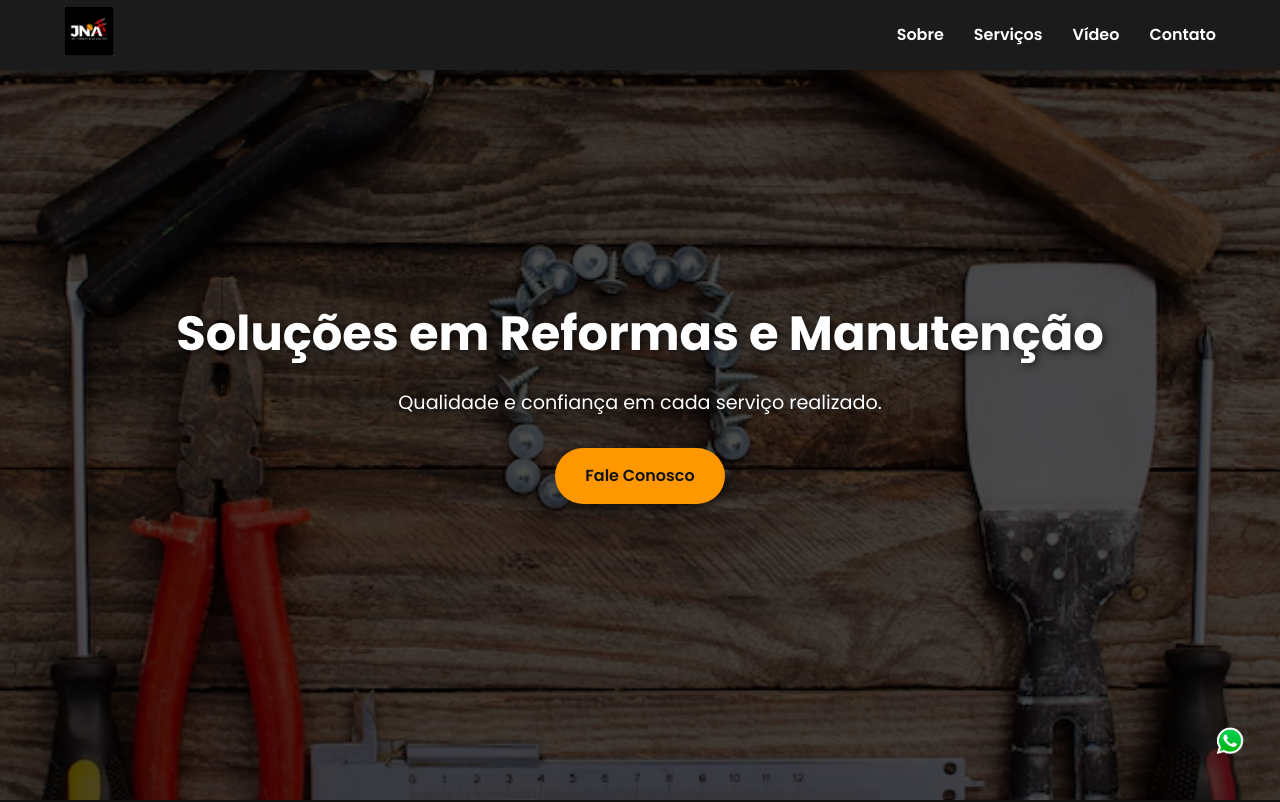
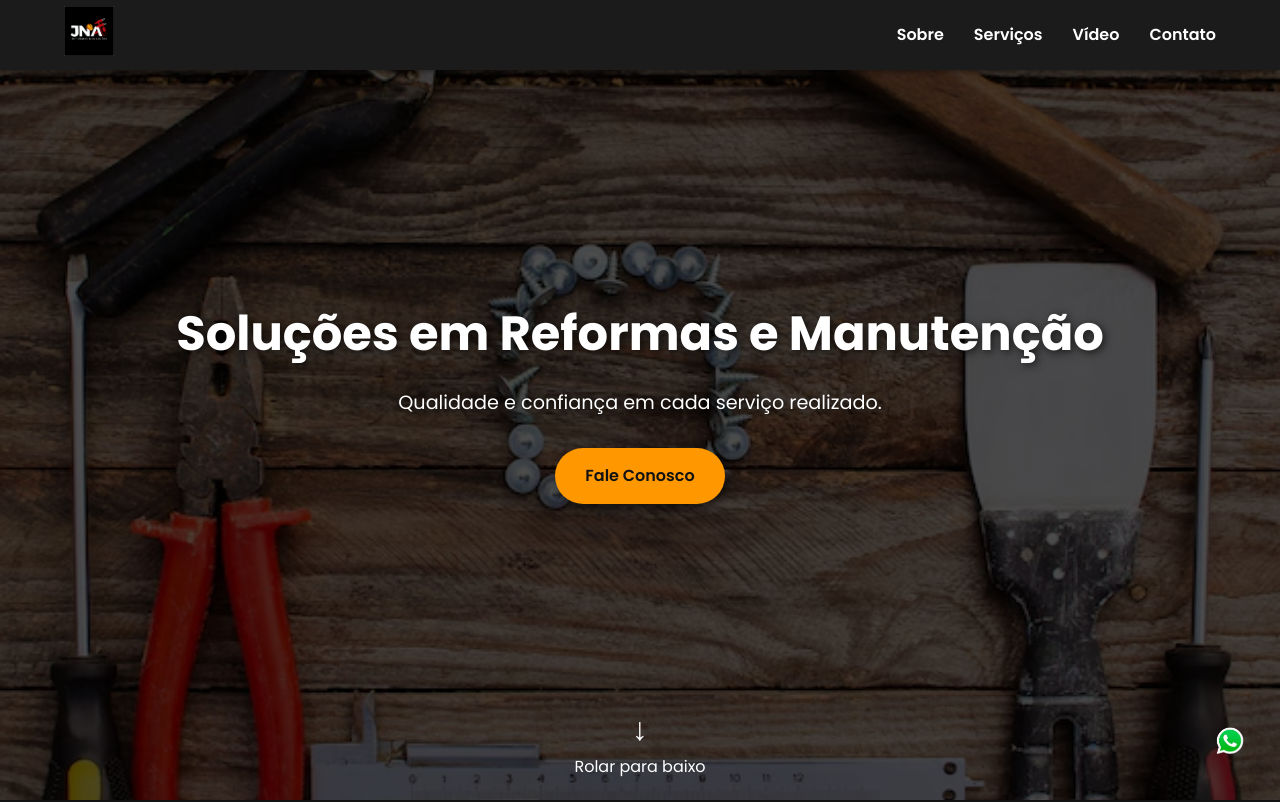
Before and after one commit to Uparchive/JNAreformasesolucoes, a plain HTML site: page index.html in a window 1280 px wide. Shown: the top 802 px of the page. Drawn offline with Linux system fonts and the light colour scheme.

Commit message:
Add files via upload

```diff
--- a/index.html
+++ b/index.html
@@ -66,6 +66,11 @@
           target="_blank"
           rel="noopener noreferrer"
         >Fale Conosco</a>
+      </div>
+      <!-- Indicador de Scroll -->
+      <div class="scroll-indicator">
+        <span class="arrow">&#x2193;</span>
+        <span class="scroll-text">Rolar para baixo</span>
       </div>
     </section>
 
--- a/script.js
+++ b/script.js
@@ -184,4 +184,18 @@ document.addEventListener("DOMContentLoaded", () => {
 
   updateSlider();
   startSlideShow();
+
+  // =======================
+  // INDICADOR DE SCROLL (clicável)
+  // =======================
+  const scrollIndicator = document.querySelector(".scroll-indicator");
+  if (scrollIndicator) {
+    scrollIndicator.addEventListener("click", () => {
+      const aboutSection = document.getElementById("sobre");
+      if (aboutSection) {
+        const pos = aboutSection.getBoundingClientRect().top + window.scrollY;
+        window.scrollTo({ top: pos - 70, behavior: "smooth" });
+      }
     });
+  }
+});
--- a/style.css
+++ b/style.css
@@ -166,6 +166,37 @@ nav ul li a:hover {
   background: var(--secondary-color);
   transform: translateY(-3px);
   box-shadow: 0 8px 15px rgba(0, 0, 0, 0.3);
+}
+
+/* Indicador de scroll na seção hero */
+.scroll-indicator {
+  position: absolute;
+  bottom: 20px;
+  left: 50%;
+  transform: translateX(-50%);
+  text-align: center;
+  color: var(--light-color);
+  font-size: 1rem;
+  cursor: pointer;
+  animation: bounce 2s infinite;
+  z-index: 2;
+}
+
+.scroll-indicator .arrow {
+  display: block;
+  font-size: 2rem;
+}
+
+@keyframes bounce {
+  0%, 20%, 50%, 80%, 100% {
+    transform: translateX(-50%) translateY(0);
+  }
+  40% {
+    transform: translateX(-50%) translateY(-10px);
+  }
+  60% {
+    transform: translateX(-50%) translateY(-5px);
+  }
 }
 
 /* ==============================
```
Lines whose indentation alone changed are shown as unchanged.
